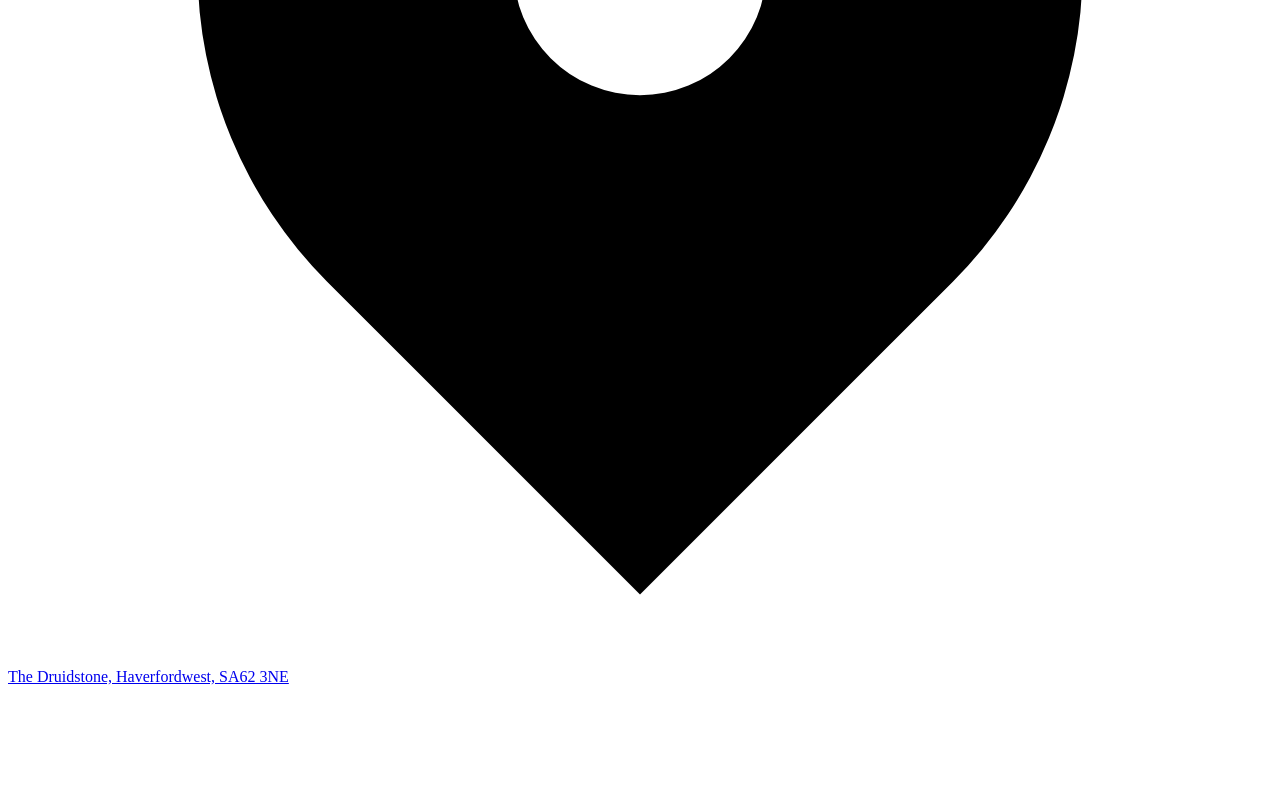
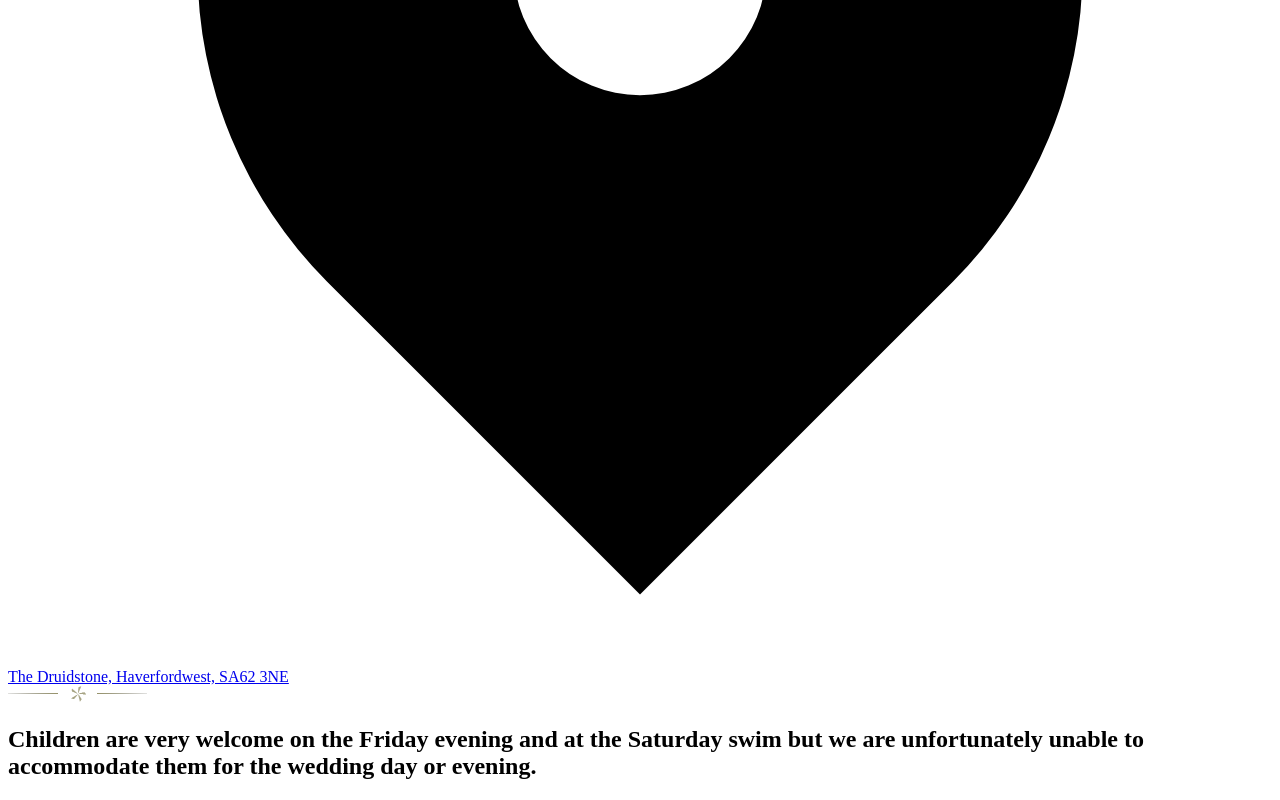
Before and after one commit to jackall3n/hattie-n-dan, a Next.js app: page / in a window 1280 px wide. Shown: the part 7256-8056 px from the top of the page. Before the commit the page ends 7950 px from the top, so only its background shows below. Built offline with nearby package versions, Linux system fonts and the light colour scheme; what opacity would draw is missing.

Commit message:
update rsvp date and add children message :(

```diff
--- a/pages/index.tsx
+++ b/pages/index.tsx
@@ -111,6 +111,16 @@ export default function Home() {
           )
         )}
       </div>
+      <div className="pt-10 text-center justify-center">
+        <div className="flex flex-col justify-center items-center mb-10">
+          <img src={"/separator.png"} />
+        </div>
+        <h2 className="font-cormorant text-xl mb-10">
+          Children are very welcome on the Friday evening and at the Saturday
+          swim but we are unfortunately unable to accommodate them for the
+          wedding day or evening.
+        </h2>
+      </div>
     </>
   );
 }
--- a/pages/rsvp.tsx
+++ b/pages/rsvp.tsx
@@ -14,8 +14,8 @@ export default function RSVP() {
 
         <h2 className="font-cormorant text-xl mb-2">
           <span>
-            Please let us know by Sunday February 6th if you can make our
-            wedding weekend by emailing:{" "}
+            Please let us know by Sunday March 27th if you can make our wedding
+            weekend by emailing:{" "}
           </span>
           <a
             className="underline"
```
